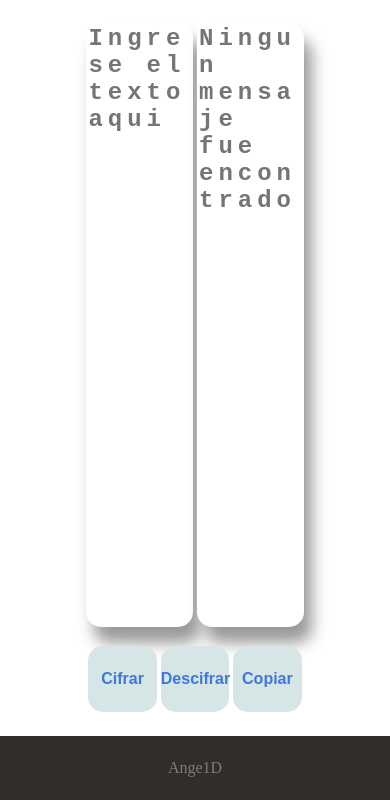
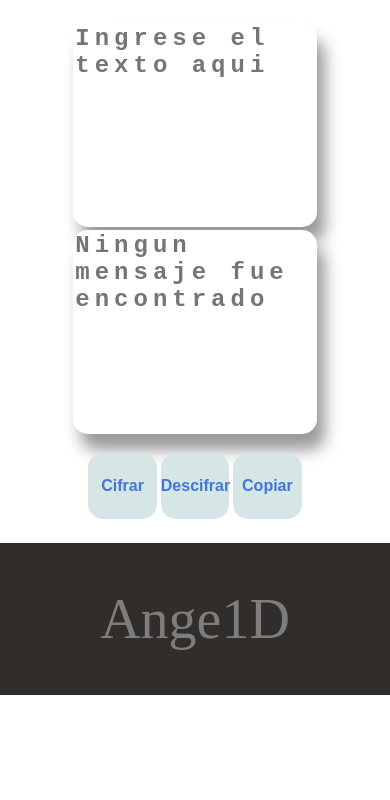
Before and after one commit to Ange1D/Challenge-ONE-Alura, a plain HTML site: page index.html in a window 390 px wide. Shown: the part 161-961 px from the top of the page. After the commit the page ends 856 px from the top, so only its background shows below. Drawn offline with Linux system fonts and the light colour scheme.

Commit message:
Update style

```diff
--- a/index.html
+++ b/index.html
@@ -11,7 +11,7 @@
 <body>
 
     <header>
-        <h1>CHALLENGE ONE</h1>
+        <h1><a href="https://github.com/Ange1D/Challenge-ONE-Alura">CHALLENGE ONE</a></h1>
     </header>
 
     <main>
@@ -25,7 +25,7 @@
 
     </main>
 
-    <footer><p>Ange1D</p></footer>
+    <footer><a href="https://github.com/Ange1D">Ange1D</a></footer>
 
     <script src="main.js"></script>
 
--- a/style.css
+++ b/style.css
@@ -13,9 +13,20 @@ main{
 
 footer {
     background-color: #312d2a;
-    padding: 24px 0;
+    padding: 48px 0;
     text-align: center;
     color: #7d7d7d;
+    font-size: 56px;
+}
+
+a:link{
+    text-decoration: none;
+    color: #7d7d7d;
+  }
+
+a:hover,:visited {
+    text-decoration: none;
+    color: #fff;
 }
 
 textarea {
@@ -28,6 +39,13 @@ textarea {
     border: none;
     border-radius: 15px;
     box-shadow: 8px 16px 16px #999;
+}
+
+@media (max-width: 720px) {
+    textarea {
+        width: 70%;
+        height: 200px;
+    }
 }
 
 textarea:focus{
```
